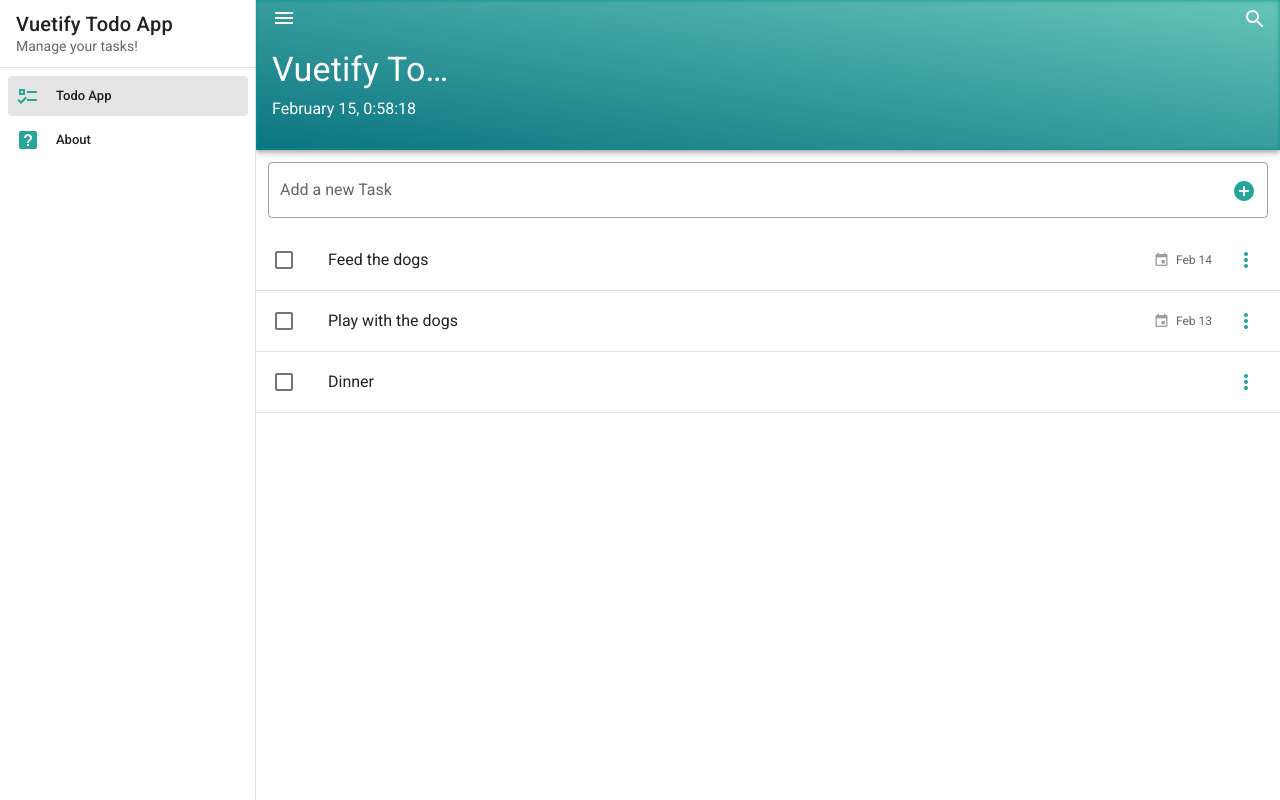
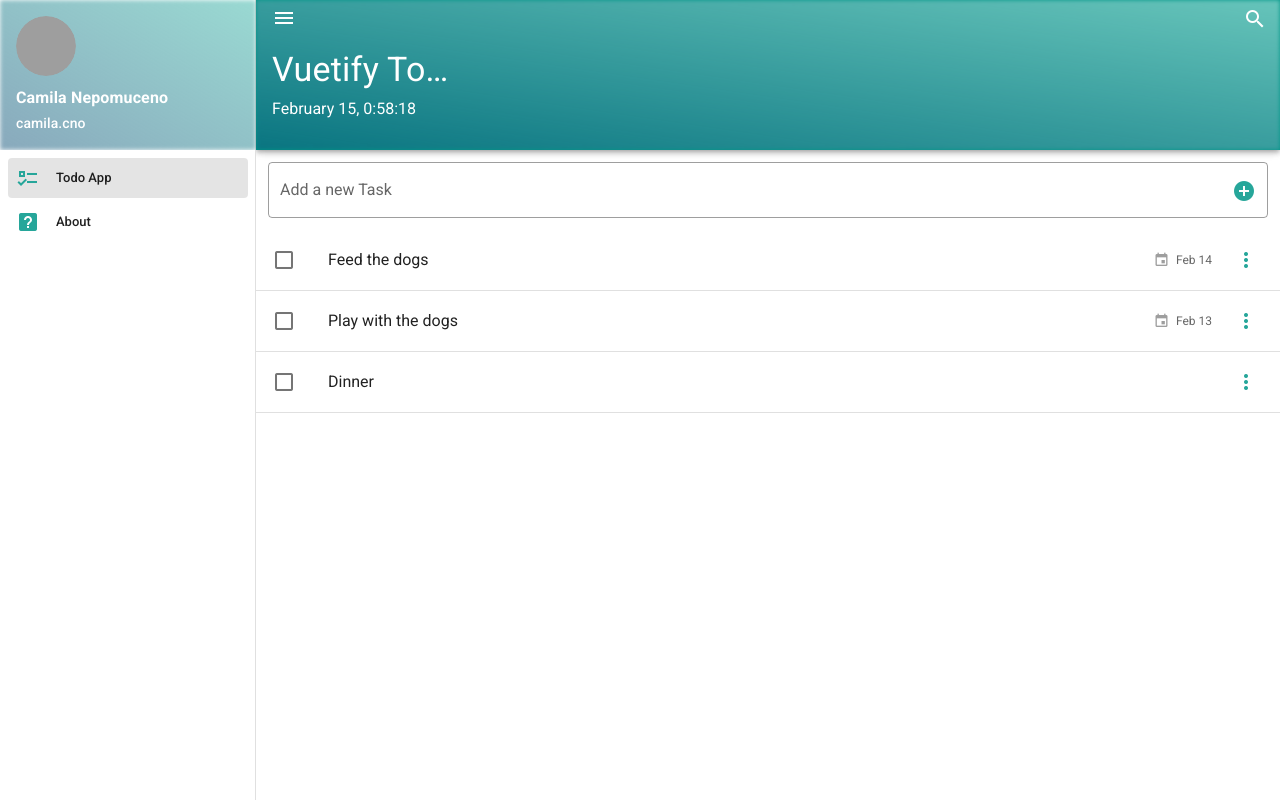
Before and after one commit to camilacno/vuetify-todo-complete, a Vue app: page / in a window 1280 px wide. Built offline with nearby package versions, Linux system fonts and the light colour scheme; grey boxes are pictures that could not be loaded.

Commit message:
Beautify the drawer

```diff
--- a/src/App.vue
+++ b/src/App.vue
@@ -1,18 +1,20 @@
 <template>
   <v-app id="inspire">
-    <v-navigation-drawer v-model="drawer" app>
-      <v-list-item>
-        <v-list-item-content>
-          <v-list-item-title class="title">
-            Vuetify Todo App
-          </v-list-item-title>
-          <v-list-item-subtitle>
-            Manage your tasks!
-          </v-list-item-subtitle>
-        </v-list-item-content>
-      </v-list-item>
-
-      <v-divider></v-divider>
+    <v-navigation-drawer v-model="drawer" :mobile-breakpoint="768" app>
+      <v-img
+        class="pa-4"
+        src="cover.jpg"
+        height="150"
+        gradient="to top right, rgba(19,84,122,.5), rgba(128,208,199,.8)"
+      >
+        <v-avatar size="60" class="mb-2">
+          <img src="https://cdn.vuetifyjs.com/images/john.jpg" alt="John" />
+        </v-avatar>
+        <div class="white--text text-subtitle-1 font-weight-bold">
+          Camila Nepomuceno
+        </div>
+        <div class="white--text text-subtitle-2">camila.cno</div>
+      </v-img>
 
       <v-list dense nav>
         <v-list-item v-for="item in items" :key="item.title" link :to="item.to">
@@ -82,5 +84,6 @@ export default {
   display: flex;
   flex-direction: column;
   align-items: stretch;
+  margin: 0px !important;
 }
 </style>
```
